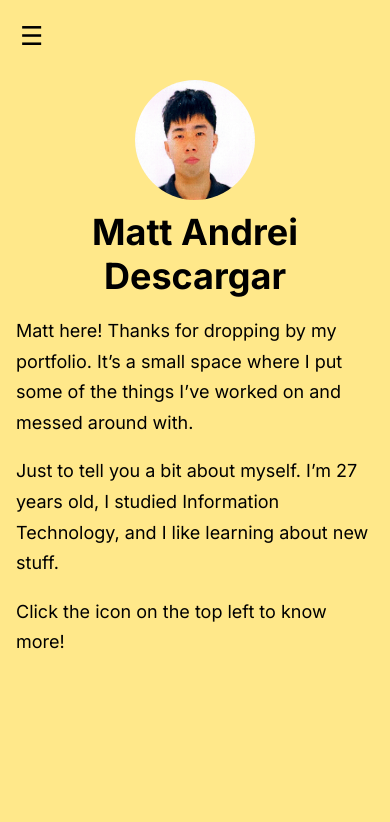
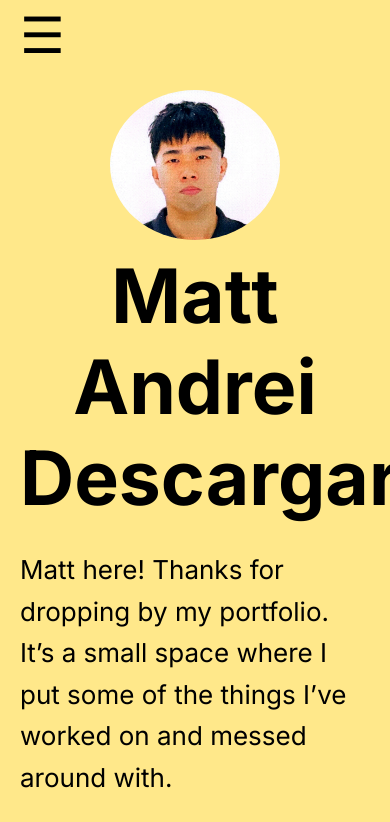
Before and after one commit to mad0929/DescargarPortfolio, a plain HTML site: page index.html in a window 390 px wide. Shown: the top 822 px of the page. Drawn offline with Linux system fonts and the light colour scheme.

Commit message:
reverted changes

```diff
--- a/styles.css
+++ b/styles.css
@@ -113,41 +113,3 @@ body {
     text-decoration: none;
     margin: 10px 0;
   }
-
-  @media (max-width: 768px) {
-
-    .introduction {
-      padding: 80px 16px 40px 16px;
-    }
-
-    .profile {
-      width: 120px;
-      height: 120px;
-      margin-bottom: 10px;
-    }
-
-    h1 {
-      font-size: 36px;
-    }
-
-    p {
-      font-size: 18px;
-      line-height: 1.7;
-    }
-
-    .menu a {
-      font-size: 48px;
-    }
-
-    .menu-content {
-      padding-left: 30px;
-    }
-
-    .topbar-title {
-      font-size: 16px;
-    }
-
-    .menu-icon {
-      font-size: 26px;
-    }
-  }
```
